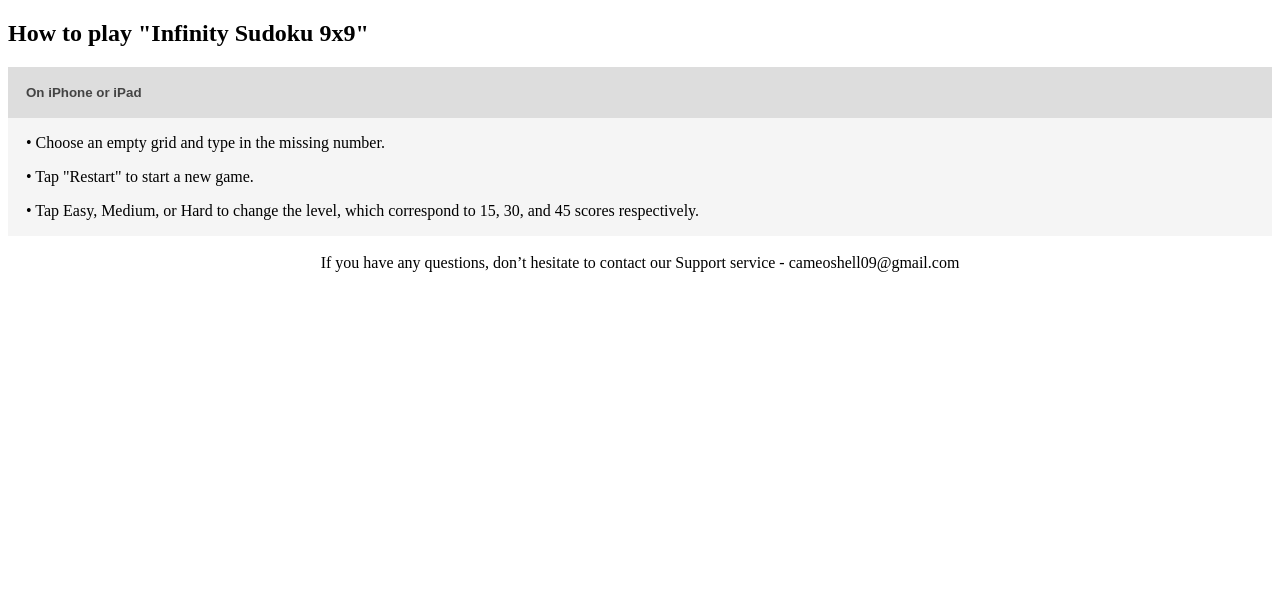
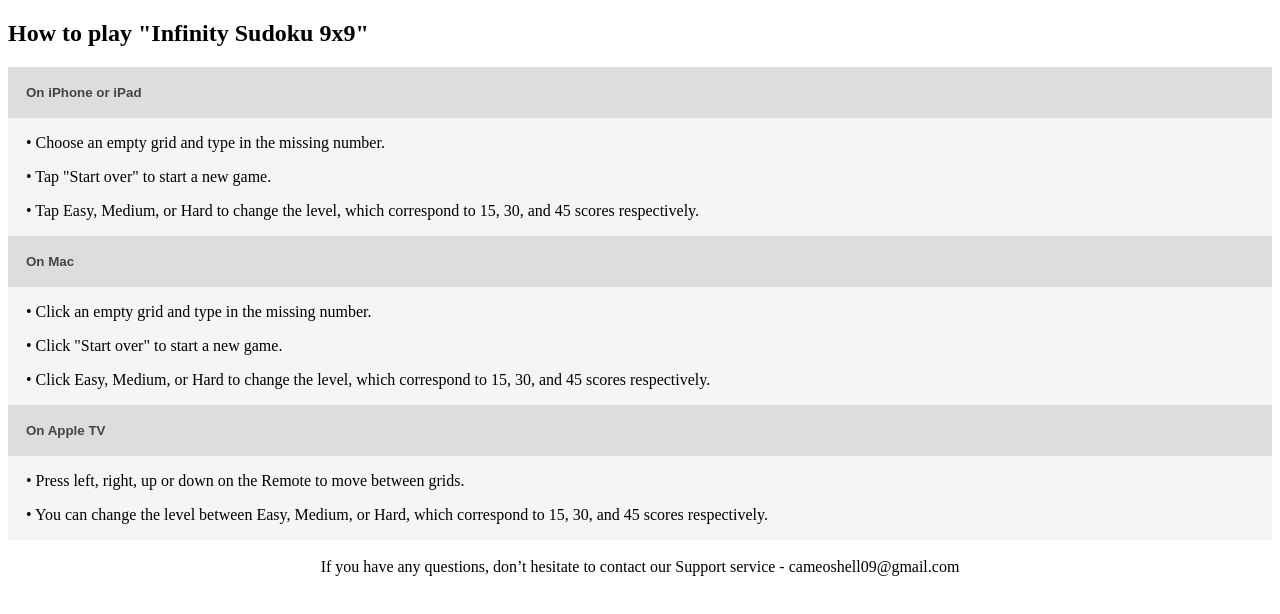
Before and after one commit to qq345386817/inf-sudoku, a plain HTML site: page help.html in a window 1280 px wide. Drawn offline with Linux system fonts and the light colour scheme.

Commit message:
modified:   help.html

```diff
--- a/help.html
+++ b/help.html
@@ -33,27 +33,25 @@
     <button class="accordion">On iPhone or iPad</button>
     <div class="panel">
       <p>• Choose an empty grid and type in the missing number.</p>
-      <p>• Tap "Restart" to start a new game.</p>
+      <p>• Tap "Start over" to start a new game.</p>
       <p>• Tap Easy, Medium, or Hard to change the level, which correspond to 15, 30, and 45 scores respectively.</p>
       <!-- <p>• Subscribers get a special perk: Intelligent Pridiction.</p> -->
     </div>
 
-    <!-- <button class="accordion">On Mac</button>
+    <button class="accordion">On Mac</button>
     <div class="panel">
-      <p>• Click in the game window to move the ball in the corresponding direction.</p>
-      <p>• Click "Restart" to start a new game.</p>
-      <p>• Click Easy, Medium, or Hard to change the level, which correspond to 5, 15, and 45 scores respectively.</p>
-      <p>• Subscribers get a special perk: Intelligent Pridiction.</p>
+      <p>• Click an empty grid and type in the missing number.</p>
+      <p>• Click "Start over" to start a new game.</p>
+      <p>• Click Easy, Medium, or Hard to change the level, which correspond to 15, 30, and 45 scores respectively.</p>
+      <!-- <p>• Subscribers get a special perk: Intelligent Pridiction.</p> -->
     </div>
 
     <button class="accordion">On Apple TV</button>
     <div class="panel">
-      <p>• Press left, right, up or down on the Remote to move the ball.</p>
-      <p>• Press Play/Pause on the Remote to open Setting view.</p>
-      <p>• Press the clickpad on the Remote to open Game Center.</p>
-      <p>• You can change the level between Easy, Medium, or Hard, which correspond to 5, 15, and 45 scores respectively.</p>
-      <p>• Subscribers get a special perk: Intelligent Pridiction.</p>
-    </div> -->
+      <p>• Press left, right, up or down on the Remote to move between grids.</p>
+      <p>• You can change the level between Easy, Medium, or Hard, which correspond to 15, 30, and 45 scores respectively.</p>
+      <!-- <p>• Subscribers get a special perk: Intelligent Pridiction.</p> -->
+    </div>
 
     <br />
     <div class="footer">If you have any questions, don’t hesitate to contact our Support service -
```
